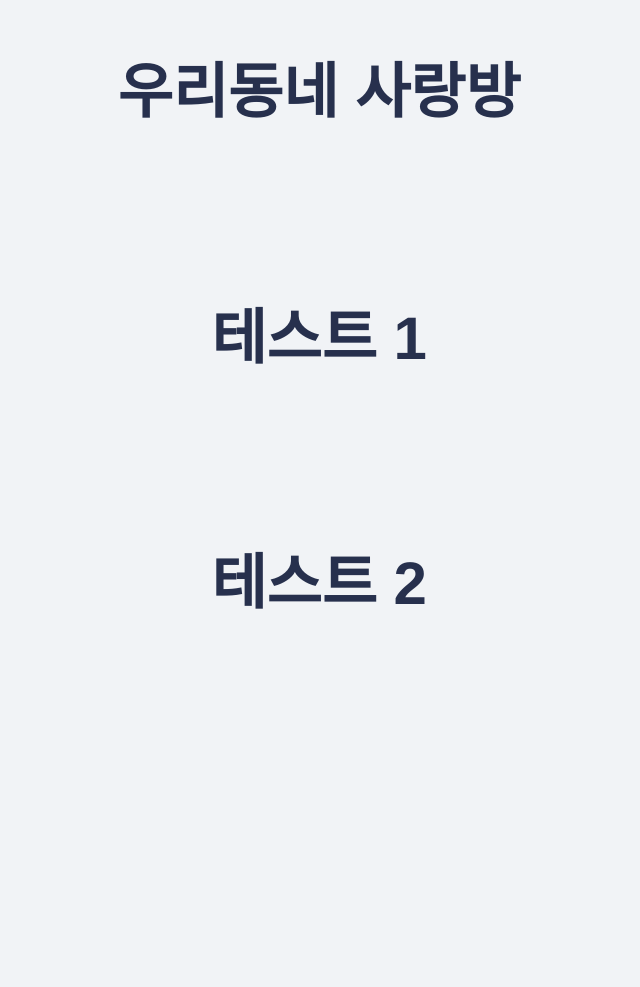
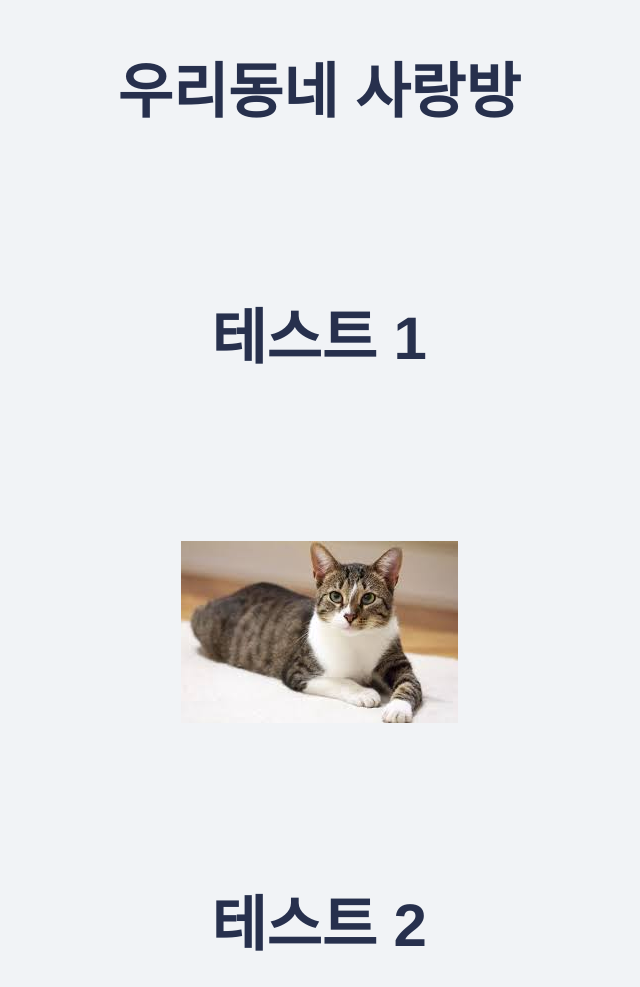
Before and after one commit to Zipdori/hivcd2020gw_Sarangbang, a plain HTML site: page index.html in a window 1280 px wide. Shown: the part 110-1097 px from the top of the page, without its empty margins (321-961 px from the left). Before the commit the page ends 897 px from the top, so only its background shows below. Drawn offline with nearby package versions, Linux system fonts and the light colour scheme.

Commit message:
Add files via upload

```diff
--- a/index.html
+++ b/index.html
@@ -43,6 +43,11 @@
         테스트 1
     </div>
 
+
+    <div class="container">
+        <img src="source/sample.jpg">
+    </div>
+
     <div class="container">
         테스트 2
     </div>
```
Also changed, not shown: source/sample.jpg (added).
